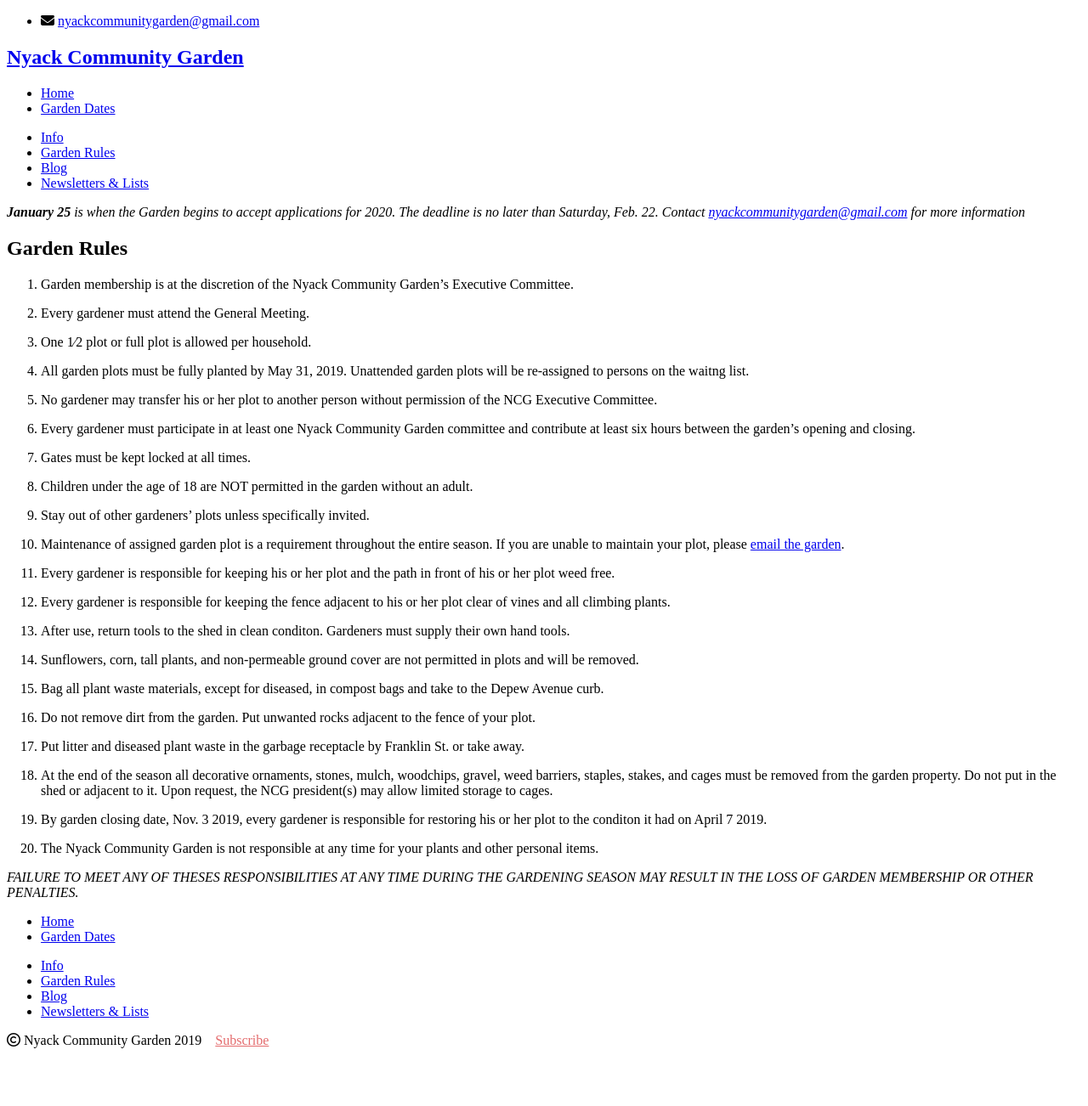
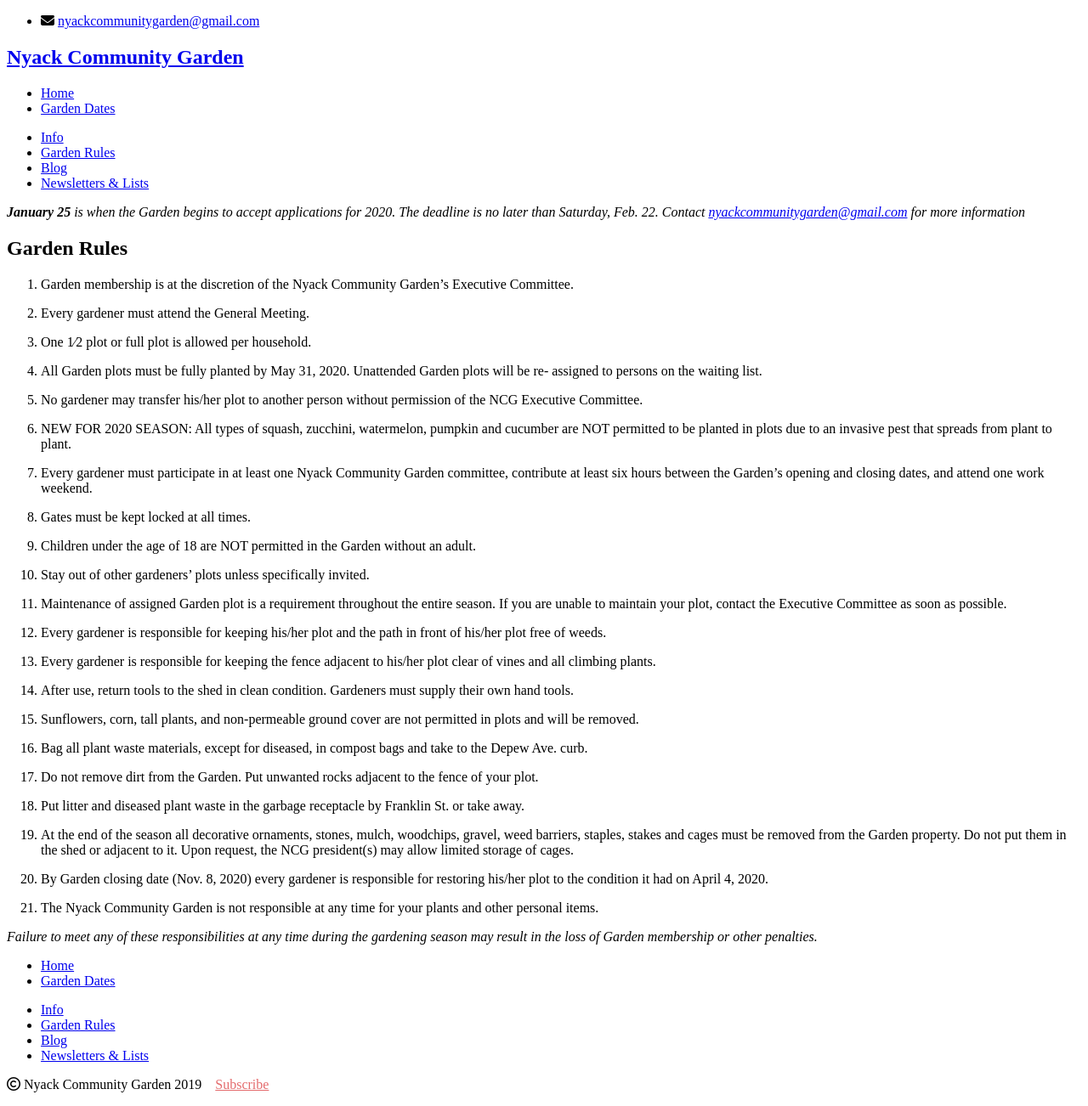
Before and after one commit to bosborne/nyackcommunitygarden, a Jekyll site: the page built from garden-rules/index.md, in a window 1280 px wide. Shown: the whole page at 85% size. Built offline with Jekyll 4.4.1, drawn with Linux system fonts in a browser that asks for light colours; nearby versions of some CDN libraries; library files that are not in the unit come from our copies; before the commit the page ends 1250 px from its top, so only the background shows below that.

Commit message:
Add new rules

```diff
--- a/garden-rules/index.md
+++ b/garden-rules/index.md
@@ -12,52 +12,53 @@
 
 3. One 1⁄2 plot or full plot is allowed per household.
 
-4. All garden plots must be fully planted by May 31, 2019. Unattended garden plots will be re-assigned to persons on the waitng list.
+4. All Garden plots must be fully planted by May 31, 2020. Unattended Garden plots will be re-
+assigned to persons on the waiting list.
 
-5. No gardener may transfer his or her plot to another person without permission of the NCG Executive
+5. No gardener may transfer his/her plot to another person without permission of the NCG Executive
 Committee.
 
-6. Every gardener must participate in at least one Nyack Community Garden committee and
-contribute at least six hours between the garden’s opening and closing.
+6. NEW FOR 2020 SEASON: All types of squash, zucchini, watermelon, pumpkin and cucumber are NOT permitted to be planted in plots due to an invasive pest that spreads from plant to plant.
 
-7. Gates must be kept locked at all times.
+7. Every gardener must participate in at least one Nyack Community Garden committee, contribute at least six hours between the Garden’s opening and closing dates, and attend one work weekend.
 
-8. Children under the age of 18 are NOT permitted in the garden without an adult.
+8. Gates must be kept locked at all times.
 
-9. Stay out of other gardeners’ plots unless specifically invited.
+9. Children under the age of 18 are NOT permitted in the Garden without an adult.
 
-10. Maintenance of assigned garden plot is a requirement throughout the entire season. If you are
-unable to maintain your plot, please [email the garden](mailto:nyackcommunitygarden@gmail.com).
+10. Stay out of other gardeners’ plots unless specifically invited.
 
-11. Every gardener is responsible for keeping his or her plot and the path in front of his or her plot weed
-free.
+11. Maintenance of assigned Garden plot is a requirement throughout the entire season. If you are
+unable to maintain your plot, contact the Executive Committee as soon as possible.
 
-12. Every gardener is responsible for keeping the fence adjacent to his or her plot clear of vines and all
+12. Every gardener is responsible for keeping his/her plot and the path in front of his/her plot free of
+weeds.
+
+13. Every gardener is responsible for keeping the fence adjacent to his/her plot clear of vines and all
 climbing plants.
 
-13. After use, return tools to the shed in clean conditon. Gardeners must supply their own hand tools.
+14. After use, return tools to the shed in clean condition. Gardeners must supply their own hand tools.
 
-14. Sunflowers, corn, tall plants, and non-permeable ground cover are not permitted in plots and will
+15. Sunflowers, corn, tall plants, and non-permeable ground cover are not permitted in plots and will
 be removed.
 
-15. Bag all plant waste materials, except for diseased, in compost bags and take to the Depew Avenue
+16. Bag all plant waste materials, except for diseased, in compost bags and take to the Depew Ave.
 curb.
 
-16. Do not remove dirt from the garden. Put unwanted rocks adjacent to the fence of your plot.
+17. Do not remove dirt from the Garden. Put unwanted rocks adjacent to the fence of your plot.
 
-17. Put litter and diseased plant waste in the garbage receptacle by Franklin St. or take away.
+18. Put litter and diseased plant waste in the garbage receptacle by Franklin St. or take away.
 
-18. At the end of the season all decorative ornaments, stones, mulch, woodchips, gravel, weed
-barriers, staples, stakes, and cages must be removed from the garden property. Do not put in the
-shed or adjacent to it. Upon request, the NCG president(s) may allow limited storage to cages.
+19. At the end of the season all decorative ornaments, stones, mulch, woodchips, gravel, weed
+barriers, staples, stakes and cages must be removed from the Garden property. Do not put them in
+the shed or adjacent to it. Upon request, the NCG president(s) may allow limited storage of cages.
 
-19. By garden closing date, Nov. 3 2019, every gardener is responsible for restoring his or her plot to the
-conditon it had on April 7 2019.
+20. By Garden closing date (Nov. 8, 2020) every gardener is responsible for restoring his/her plot to the
+condition it had on April 4, 2020.
 
-20. The Nyack Community Garden is not responsible at any time for your plants and other personal
+21. The Nyack Community Garden is not responsible at any time for your plants and other personal
 items.
 
-
-*FAILURE TO MEET ANY OF THESES RESPONSIBILITIES
-AT ANY TIME DURING THE GARDENING SEASON
-MAY RESULT IN THE LOSS OF GARDEN MEMBERSHIP OR OTHER PENALTIES.*
+*Failure to meet any of these responsibilities
+at any time during the gardening season
+may result in the loss of Garden membership or other penalties.*
```
